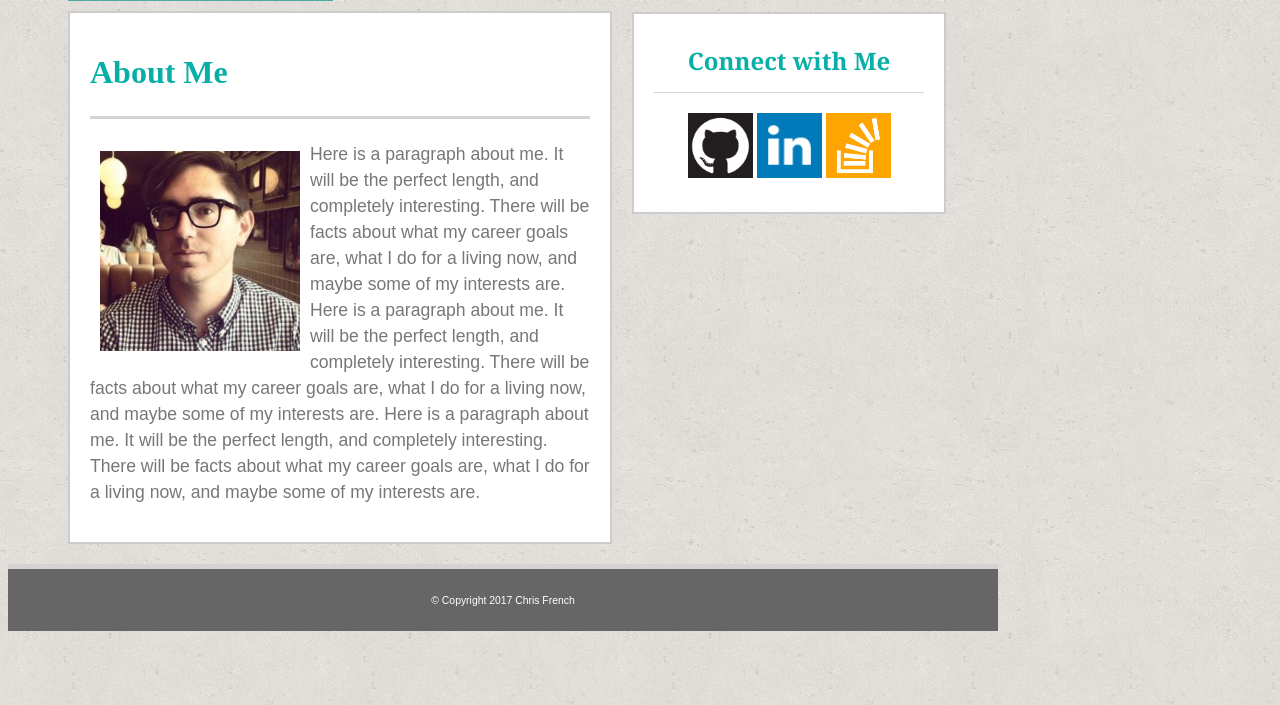
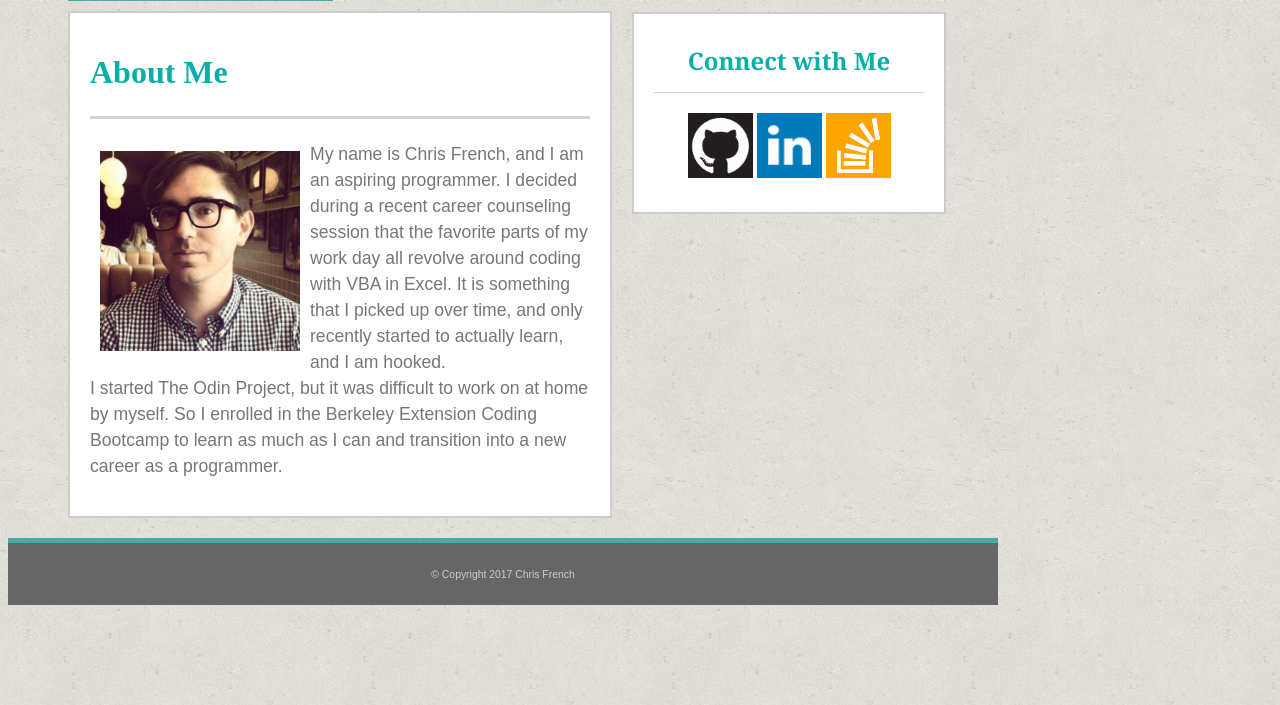
Before and after one commit to chrislfrench/Basic-Portfolio, a PHP site: page / in a window 1280 px wide. Shown: the part 95-800 px from the top of the page. Run offline with PHP 8.4, Linux system fonts and the light colour scheme.

Commit message:
added description to About Me section

```diff
--- a/assets/css/style.css
+++ b/assets/css/style.css
@@ -337,11 +337,11 @@ h2{
 	text-align: center;
 	border-top: solid;
 	border-top-width: 5px;
-	border-top-color: lightgrey;
+	border-top-color: #4aaaa5;
 	font-family: 'Arial', 'Helvetica Neue', Helvetica, sans-serif;
 	background-color: #666666;
 	padding: 15px;
-	color: white;
+	color: #cccccc;
 	font-size: 65%;
 }
 
@@ -353,10 +353,10 @@ h2{
 	text-align: center;
 	border-top: solid;
 	border-top-width: 5px;
-	border-top-color: #cccccc;
+	border-top-color: #4aaaa5;
 	font-family: 'Arial', 'Helvetica Neue', Helvetica, sans-serif;
 	background-color: #666666;
 	padding: 15px;
-	color: white;
+	color: #cccccc;
 	font-size: 65%;
 }
--- a/index.html
+++ b/index.html
@@ -29,7 +29,9 @@
 					<p>
 						<img id="selfie" src="./assets/images/selfie_1.jpg" height="200" width="200" alt="Selfie">
 						<p id="justText">
-						Here is a paragraph about me. It will be the perfect length, and completely interesting. There will be facts about what my career goals are, what I do for a living now, and maybe some of my interests are. Here is a paragraph about me. It will be the perfect length, and completely interesting. There will be facts about what my career goals are, what I do for a living now, and maybe some of my interests are. Here is a paragraph about me. It will be the perfect length, and completely interesting. There will be facts about what my career goals are, what I do for a living now, and maybe some of my interests are.
+						My name is Chris French, and I am an aspiring programmer. I decided during a recent career counseling session that the favorite parts of my work day all revolve around coding with VBA in Excel. It is something that I picked up over time, and only recently started to actually learn, and I am hooked.
+						<br>
+						I started The Odin Project, but it was difficult to work on at home by myself. So I enrolled in the Berkeley Extension Coding Bootcamp to learn as much as I can and transition into a new career as a programmer.
 						</p>
 					</p>
 			</div>
--- a/portfolio.html
+++ b/portfolio.html
@@ -51,7 +51,7 @@
 			Connect with Me
 			</h2>
 			<a href="https://github.com/chrislfrench"><img src="./assets/images/github_2.png" width="65" height="65" alt="github icon"></a>
-			<a href="https://www.linkedin.com/in/chrislfrench"><img src=".assets/images/linkedin_1.png" width="65" height="65" alt="linkedin icon"></a>
+			<a href="https://www.linkedin.com/in/chrislfrench"><img src="./assets/images/linkedin_1.png" width="65" height="65" alt="linkedin icon"></a>
 			<a href="http://stackexchange.com/users/9855706/chris-french"><img src="./assets/images/stackoverflow2.png" width="65" height="65" alt="stackoverflow icon"></a>
 		</div>
 
```
